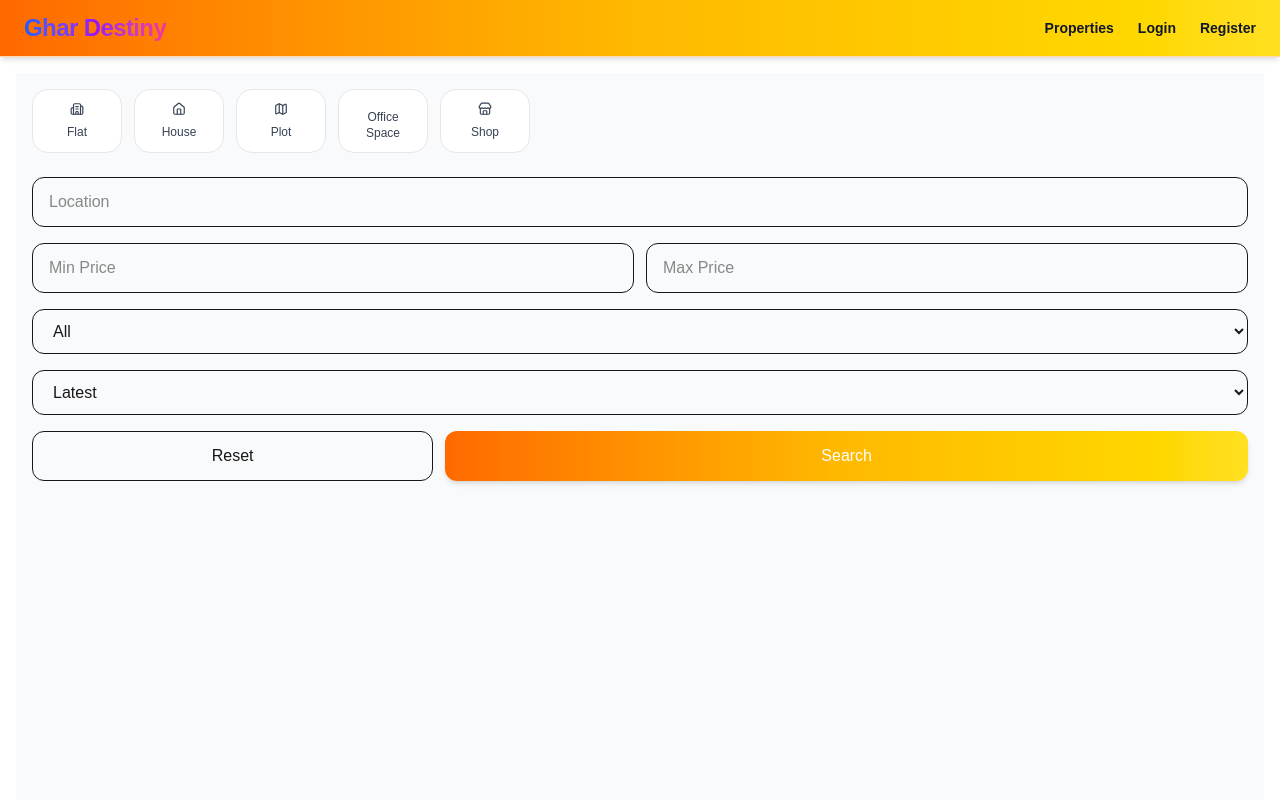
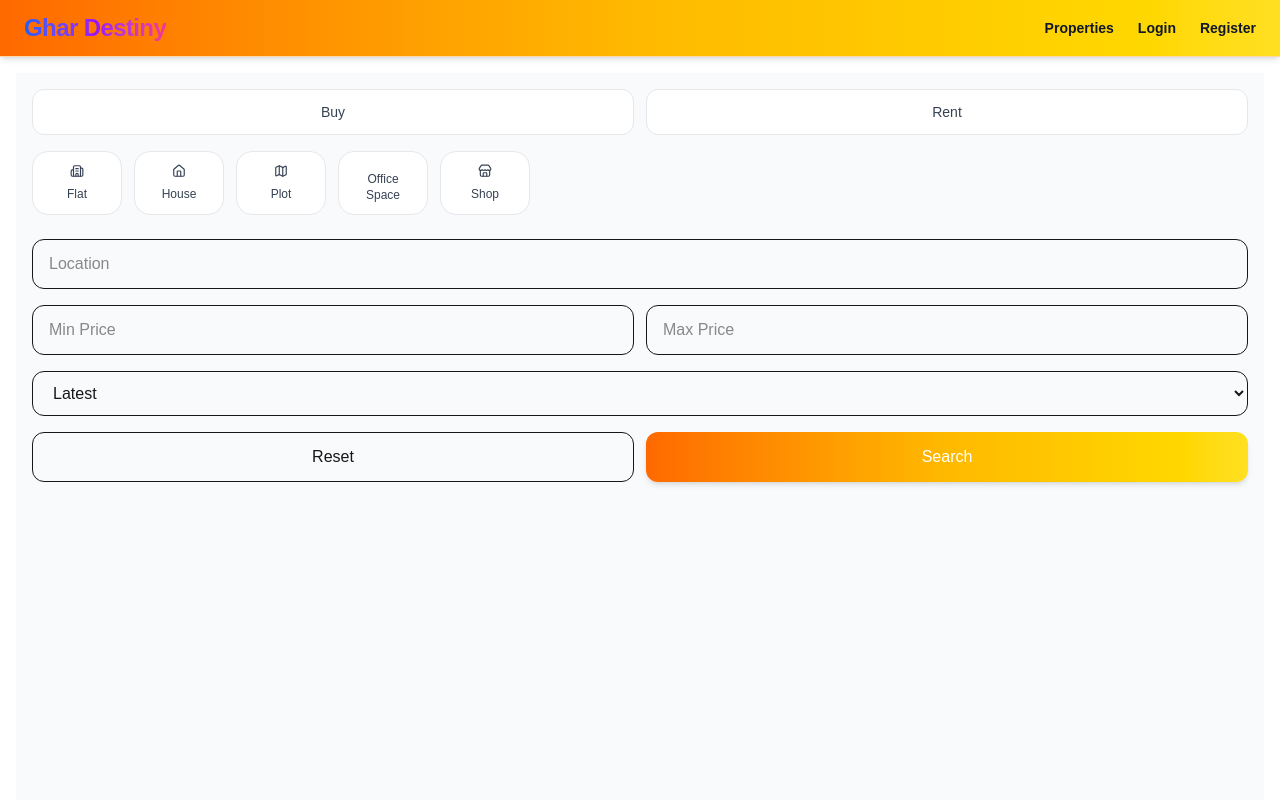
Before and after one commit to quickhome7070-create/quickhome, a Next.js app in the folder frontend/: page /property-filters in a window 1280 px wide. Shown: the top 800 px of the page. Built offline with nearby package versions, Linux system fonts and the light colour scheme; no server answers.

Commit message:
buy rent tab

```diff
--- a/frontend/src/app/properties/PropertiesClient.tsx
+++ b/frontend/src/app/properties/PropertiesClient.tsx
@@ -324,7 +324,7 @@ setPropertyType(propertyTypeParam);
           className="border rounded-xl px-3 py-2 text-sm outline-none focus:ring-2 focus:ring-orange-400"
         >
           <option value="">
-            All
+            Buy/Rent
           </option>
 
           <option value="buy">
--- a/frontend/src/app/property-filters/page.tsx
+++ b/frontend/src/app/property-filters/page.tsx
@@ -90,13 +90,32 @@ const propertyTabs = [
   return (
     <div className="min-h-screen bg-gray-50 p-4 space-y-4">
 
-      {/* <input
-        type="text"
-        placeholder="Search properties"
-        value={keyword}
-        onChange={(e) => setKeyword(e.target.value)}
-        className="w-full border rounded-xl px-4 py-3"
-      /> */}
+
+
+     <div className="flex gap-3">
+
+  {["buy", "rent"].map((type) => (
+
+    <button
+      key={type}
+      type="button"
+      onClick={() =>
+        setListingType(type)
+      }
+      className={`flex-1 py-3 rounded-xl text-sm font-medium border transition ${
+        listingType === type
+          ? "bg-gradient-to-r from-orange-500 via-amber-400 to-yellow-300 text-white border-orange-400"
+          : "bg-white text-gray-700 border-gray-200"
+      }`}
+    >
+      {type === "buy"
+        ? "Buy"
+        : "Rent"}
+    </button>
+
+  ))}
+
+</div>
 
     <div className="flex gap-3 overflow-x-auto pb-2 scrollbar-hide">
 
@@ -128,14 +147,14 @@ const propertyTabs = [
   })}
 
 </div>
-      <input
+
+   <input
         type="text"
         placeholder="Location"
         value={location}
         onChange={(e) => setLocation(e.target.value)}
         className="w-full border rounded-xl px-4 py-3"
       />
-
       <div className="grid grid-cols-2 gap-3">
         <input
           type="number"
@@ -154,15 +173,7 @@ const propertyTabs = [
         />
       </div>
 
-      <select
-        value={listingType}
-        onChange={(e) => setListingType(e.target.value)}
-        className="w-full border rounded-xl px-4 py-3"
-      >
-        <option value="">All</option>
-        <option value="buy">Buy</option>
-        <option value="rent">Rent</option>
-      </select>
+
 
       <select
         value={sort}
@@ -177,14 +188,14 @@ const propertyTabs = [
       <div className="flex gap-3">
         <button
           onClick={clearFilters}
-          className="w-1/3 border rounded-xl py-3"
+          className="w-1/2 border rounded-xl py-3"
         >
           Reset
         </button>
 
       <button
   onClick={applyFilters}
-  className="w-2/3 bg-gradient-to-r from-orange-500 via-amber-400 to-yellow-300 text-white rounded-xl py-3 shadow-md"
+  className="w-1/2 bg-gradient-to-r from-orange-500 via-amber-400 to-yellow-300 text-white rounded-xl py-3 shadow-md"
 >
   Search
 </button>
```
